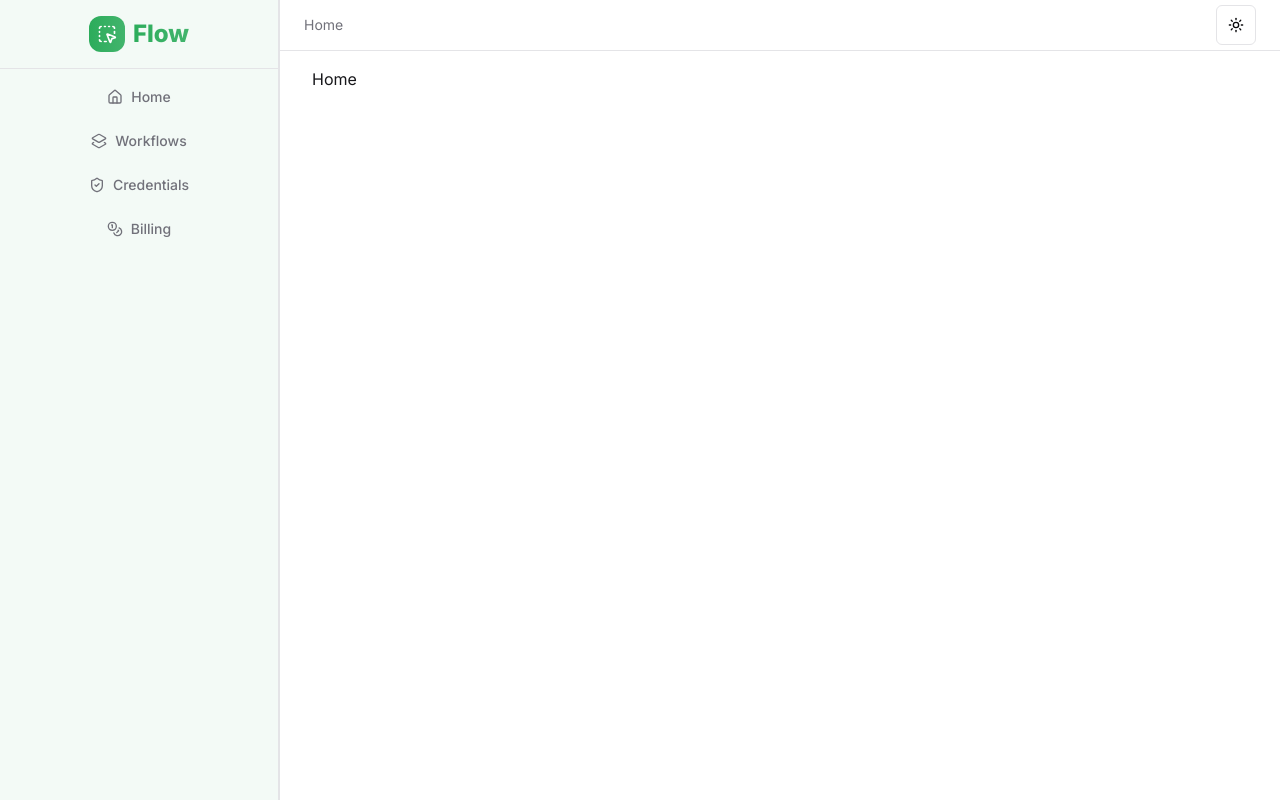
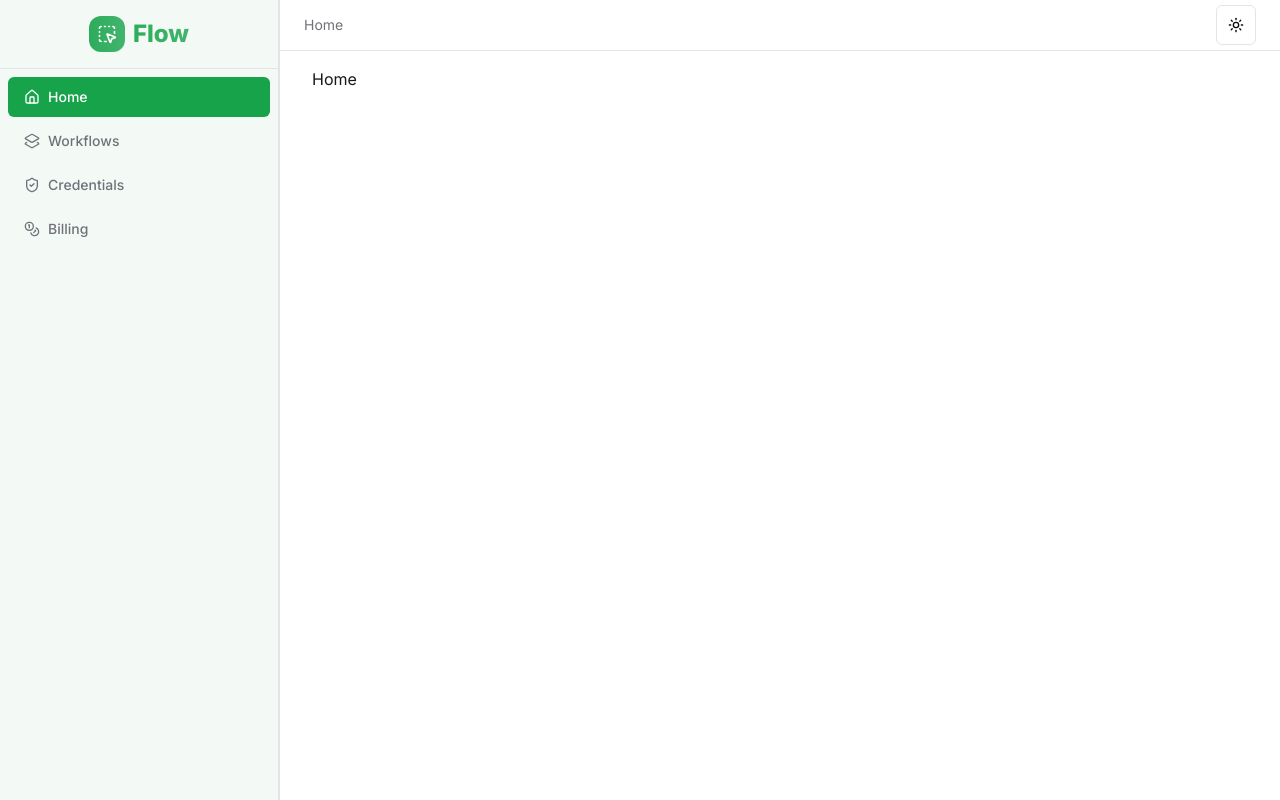
Before and after one commit to ankurshashwat/flow, a Next.js app: page / in a window 1280 px wide. Built offline with nearby package versions, Linux system fonts and the light colour scheme.

Commit message:
Add custom variables

```diff
--- a/components/ui/button.tsx
+++ b/components/ui/button.tsx
@@ -18,6 +18,8 @@ const buttonVariants = cva(
           "bg-secondary text-secondary-foreground hover:bg-secondary/80",
         ghost: "hover:bg-accent hover:text-accent-foreground",
         link: "text-primary underline-offset-4 hover:underline",
+        sidebarItem: "gap-2 !justify-start hover:bg-accent hover:bg-primary/80 hover:text-white",
+        sidebarActiveItem: "gap-2 !justify-start bg-primary text-white hover:bg-primary/90",
       },
       size: {
         default: "h-10 px-4 py-2",
```
